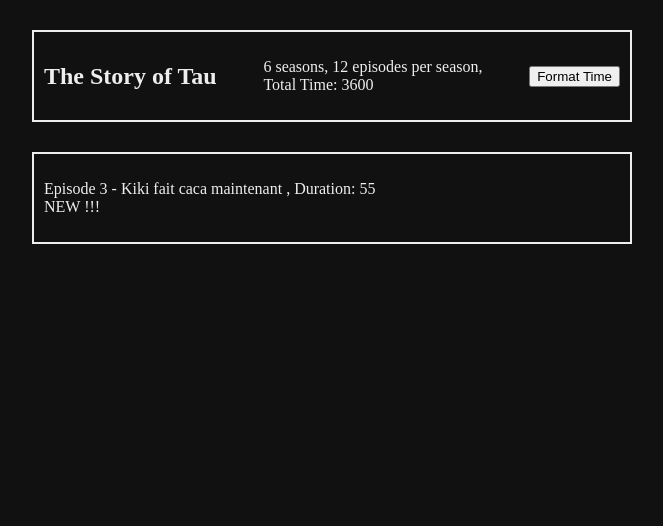
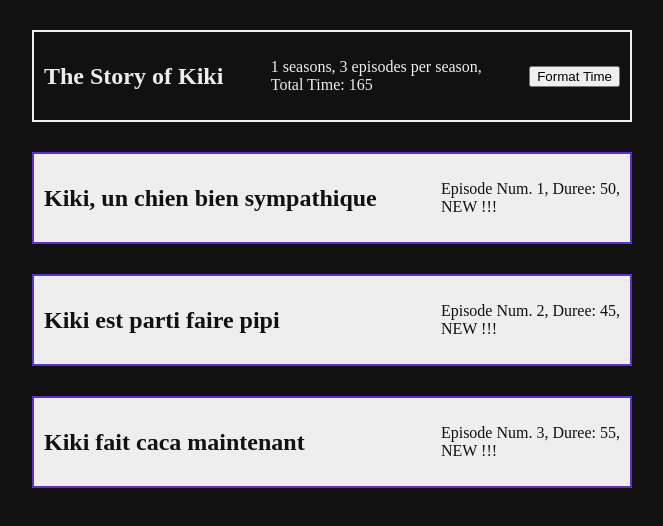
Before and after one commit to AbbyNew/TPJavaScript, a plain HTML site: page index.html in a window 1280 px wide. Shown: the whole page, without its empty margins (6-669 px from the left). Drawn offline with Linux system fonts and the light colour scheme.

Commit message:
mise en pratique tableaux d'objets

```diff
--- a/file.js
+++ b/file.js
@@ -1,29 +1,3 @@
-// Create your variables here
-// ==========================================
-let numberOfSeasons = 6;
-let numberOfEpisodes = 12;
-let episodeTime = 45;
-let commercialTime = 5;
-let totalVisulationTime = (episodeTime + commercialTime) * numberOfEpisodes * numberOfSeasons;
-
-// Création d'une classe episode
-
-class episode {
-	constructor(numEpisodeCourant, episodeTitle, episodeDuration, hasBeenWatched) {
-		this.numEpisodeCourant=numEpisodeCourant;
-		this.episodeTitle= episodeTitle;
-		this.episodeDuration=episodeDuration;
-		this.hasBeenWatched=hasBeenWatched;
-	}
-};
-
-let episode1=new episode(1, "Kiki, un chien bien sympathique ", 50, false) ;
-let episode2=new episode(2, "Kiki est parti faire pipi", 45, false) ;
-let episode3=new episode(3, "Kiki fait caca maintenant", 55, false) ;
-
-let listOfEpisodes = [episode1, episode2, episode3]
-
-let numeroEpisodeCourant = 2 ;
 // ==========================================
 // Contantes
 const numberOfSecondsInAMinute = 60;
@@ -31,11 +5,65 @@ const numberOfMinutesInAnHour = 60;
 const numberOfHoursInADay = 24;
 const numberOfDaysInAWeek = 7;
 
+// Create your variables here
+// ==========================================
+let numberOfSeasons = 1;
+let numberOfEpisodes = 0;
+//let episodeTime = 45;
+let commercialTime = 5;
+
+// Création d'une classe episode
+class Episode {
+	constructor(numero, title, duration, hasBeenWatched) {
+		this.numero=numero;
+		this.title= title;
+		this.duration=duration;
+		this.hasBeenWatched=hasBeenWatched;
+	}
+};
+
+// ----------------------- instances de la classe episode ------------------------
+let episode1=new Episode(1, "Kiki, un chien bien sympathique ", 50, false) ;
+let episode2=new Episode(2, "Kiki est parti faire pipi", 45, false) ;
+let episode3=new Episode(3, "Kiki fait caca maintenant", 55, false) ;
+
+// ----------------------- tableau d'épisodes -------------------
+let listOfEpisodes = [] ;
+listOfEpisodes.push(episode1, episode2, episode3) ;
+
+// ======================================
+//let totalVisulationTime = (episodeTime + commercialTime) * numberOfEpisodes * numberOfSeasons;
+numberOfEpisodes= listOfEpisodes.length ;
+let totalVisulationTime=0 ;
+for (let episode of listOfEpisodes ){
+	totalVisulationTime+= (episode.duration + commercialTime) ;
+}
+
 let paragraph = document.querySelector('#info');
 paragraph.innerText = `${numberOfSeasons} seasons, ${numberOfEpisodes} episodes per season, \n Total Time: ${totalVisulationTime} `;
 
-let infoEpisode = document.querySelector('#episode');
-infoEpisode.innerText = `Episode ${listOfEpisodes[numeroEpisodeCourant].numEpisodeCourant} - ${listOfEpisodes[numeroEpisodeCourant].episodeTitle} , Duration: ${listOfEpisodes[numeroEpisodeCourant].episodeDuration}  ${listOfEpisodes[numeroEpisodeCourant].hasBeenWatched ? '' : '\n NEW !!!'}`;
+//let infoEpisode = document.querySelector('#detailEpisodes');
+//infoEpisode.innerText = `Episode ${listOfEpisodes[numeroEpisodeCourant].numEpisodeCourant} - ${listOfEpisodes[numeroEpisodeCourant].episodeTitle}
+//   , Duration: ${listOfEpisodes[numeroEpisodeCourant].episodeDuration}  ${listOfEpisodes[numeroEpisodeCourant].hasBeenWatched ? '' : '\n NEW !!!'}`;
+
+const body = document.querySelector('body');
+
+for (let episode of listOfEpisodes ){
+
+	let newDiv = document.createElement('div');
+	newDiv.classList.add('series-frame2');
+
+	let newTitle = document.createElement('h2');
+	newTitle.innerText = `${ episode.title }` ;
+
+	let newParagraph = document.createElement('p');
+	newParagraph.innerText = `Episode Num. ${episode.numero}, Duree: ${episode.duration}, ${episode.hasBeenWatched? '' : '\n NEW !!!'} ` ;
+
+	newDiv.append(newTitle);
+  	newDiv.append(newParagraph);
+  	body.append(newDiv);
+
+}
 
 const calculateButton = document.querySelector('#calculate-button');
 //const weeks= document.querySelector('#weeks');
@@ -43,7 +71,7 @@ const calculateButton = document.querySelector('#calculate-button');
 //const hours= document.querySelector('#hours');
 //const minutes= document.querySelector('#minutes');
 
-// calculs
+// calculs pour les dates
 calculateButton.addEventListener('click', function() {
 	if (this.textContent == 'Format Time') {
 
--- a/index.html
+++ b/index.html
@@ -10,14 +10,14 @@
     <!-- <link href="https://fonts.googleapis.com/css?family=Roboto+Slab" rel="stylesheet"> -->
     <link rel="stylesheet" href="main.css" />
     <div class="series-frame">
-      <h2>The Story of Tau</h2>
+      <h2>The Story of Kiki</h2>
       <p id="info"></p>
       <button type="button" id="calculate-button">Format Time</button>
     </div>
 
-    <div class="series-frame">
-      <p id="episode"></p>
-    </div>
+    <!-- <div class="series-frame2">
+      <p id="detailEpisodes"></p>
+    </div> -->
 
 
       <!-- <p id="weeks"></p>
--- a/main.css
+++ b/main.css
@@ -14,3 +14,16 @@ body {
     margin: 30px;
     padding: 10px;
   }
+
+  .series-frame2 {
+    background-color: #EEE;
+    color: #111;
+    max-width: 600px;
+    display: flex;
+    justify-content: space-between;
+    align-items: center;
+    box-sizing: border-box;
+    border: 2px solid rgb(91, 50, 206);
+    margin: 30px;
+    padding: 10px;
+  }
```
